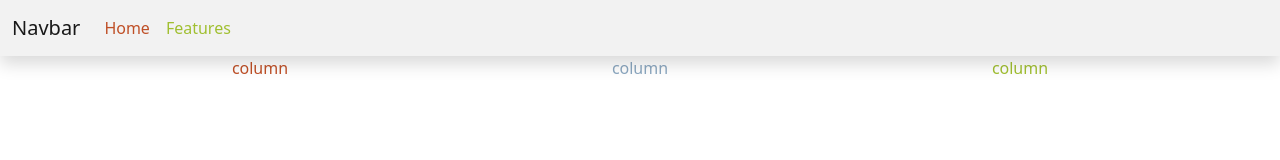
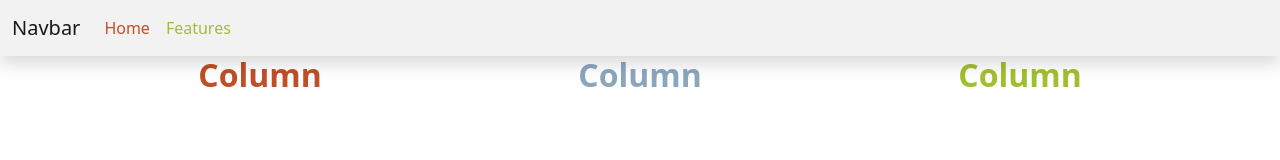
Before and after one commit to EvMad/bootstrap-sass-sandbox, a website: page index.html in a window 1280 px wide. Drawn offline with Linux system fonts and the light colour scheme.

Commit message:
added h2's to columns fw-bold

```diff
--- a/index.html
+++ b/index.html
@@ -35,9 +35,15 @@
     <!--container start-->
     <div class="container">
         <div class="row align-items-center">
-            <div class="col text-center text-danger">column</div>
-            <div class="col text-center text-primary">column</div>
-            <div class="col text-center text-secondary">column</div>
+            <!--column start-->
+            <div class="col text-center text-danger"><h2 class="fw-bold">Column</h2></div>
+            <!--column end-->
+            <!--column start-->
+            <div class="col text-center text-primary"><h2 class="fw-bold">Column</h2></div>
+              <!--column end-->
+            <!--column start-->
+            <div class="col text-center text-secondary"><h2 class="fw-bold">Column</h2></div>
+            <!--column end-->
         </div>
     </div>
     <!--container end-->
```
